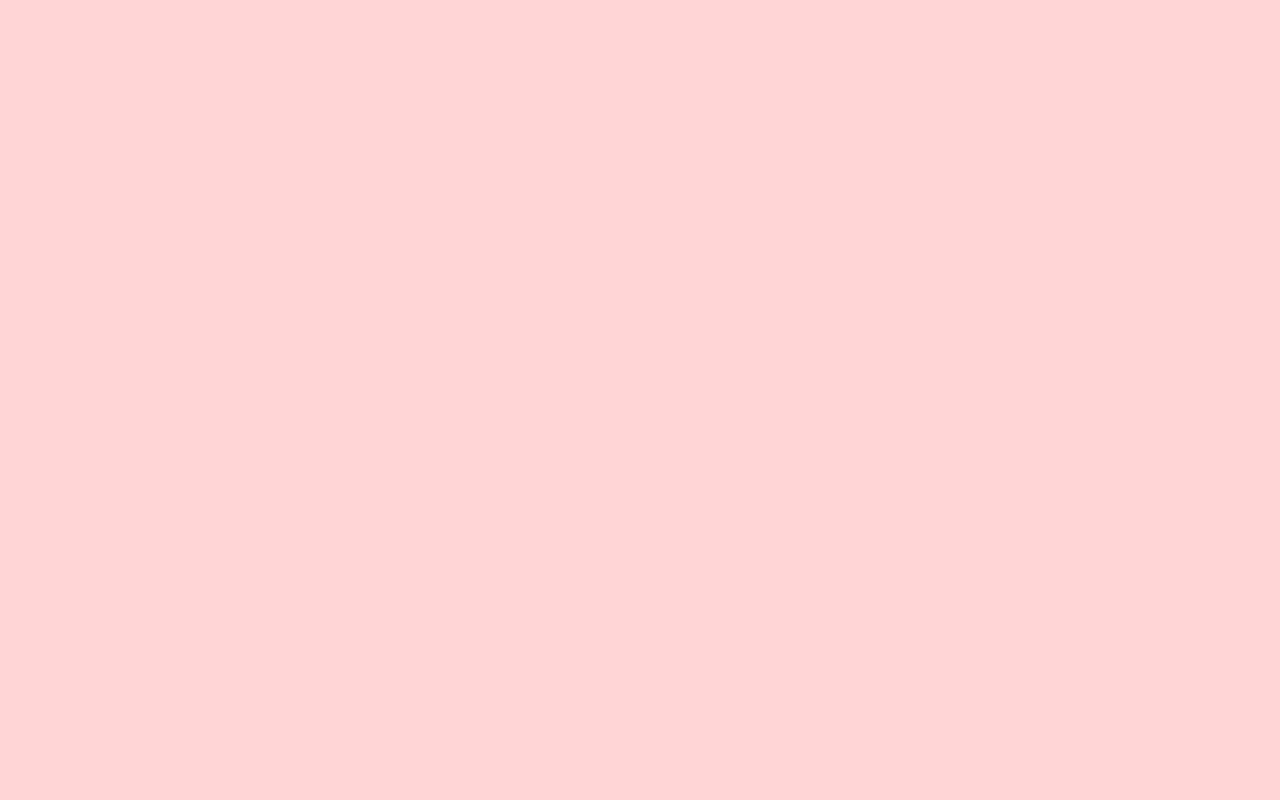
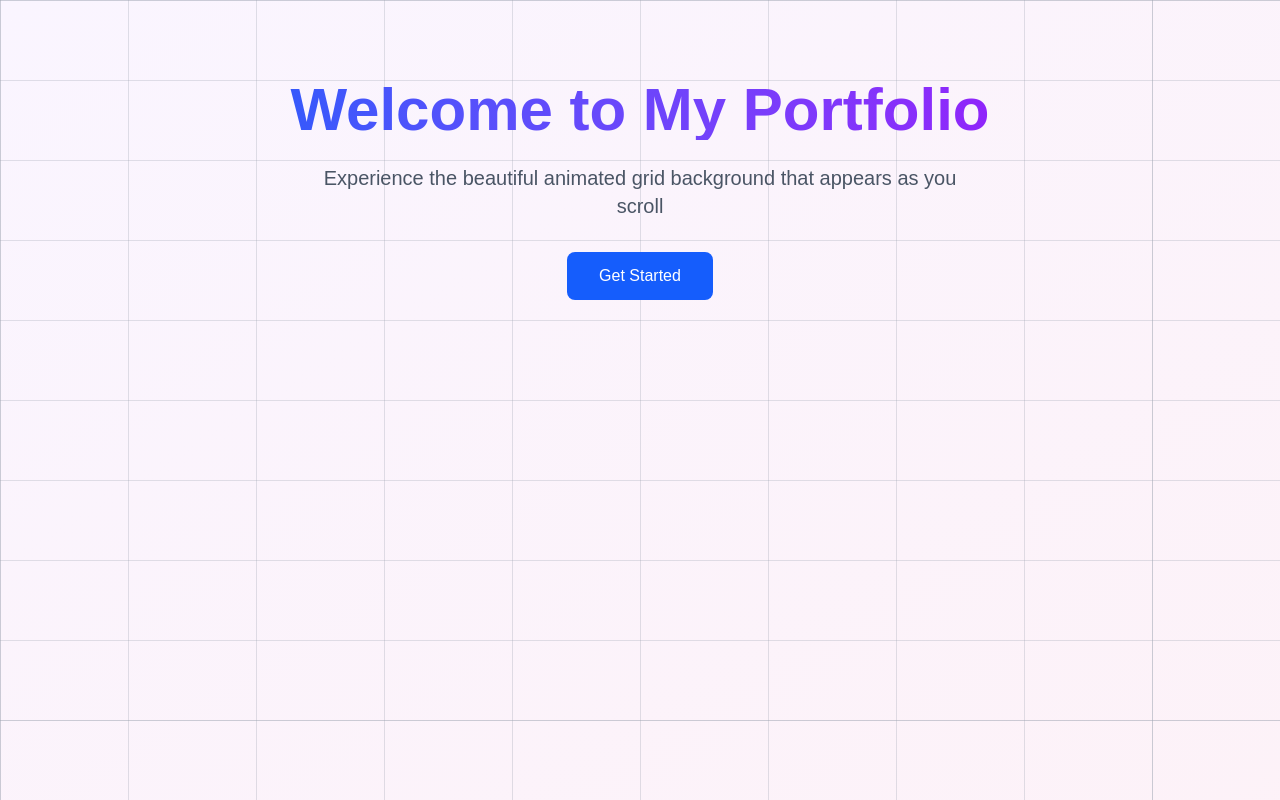
Before and after one commit to singh-yashveer/yashveer-dev, a Next.js app: page / in a window 1280 px wide. Built offline with nearby package versions, Linux system fonts and the light colour scheme.

Commit message:
created a grid pattern HOC

```diff
--- a/src/app/css/globals.css
+++ b/src/app/css/globals.css
@@ -29,3 +29,21 @@ body {
   color: var(--foreground);
   font-family: Arial, Helvetica, sans-serif;
 }
+
+/* Animated Grid Background Styles */
+.animated-grid-line {
+  will-change: transform;
+  backface-visibility: hidden;
+  transform: translateZ(0);
+}
+
+/* Smooth scrolling for better animation experience */
+html {
+  scroll-behavior: smooth;
+}
+
+/* Performance optimizations for grid animations */
+.grid-container {
+  transform: translateZ(0);
+  backface-visibility: hidden;
+}
--- a/src/app/page.tsx
+++ b/src/app/page.tsx
@@ -1,7 +1,31 @@
+import withAnimatedGridBackground from "@/shared/UI/GridPattern/withAnimatedGridBackground";
+
+// Example component that will be wrapped with grid background
+const HeroSection = () => (
+  <section className="py-20 px-6">
+    <div className="max-w-4xl mx-auto text-center">
+      <h1 className="text-4xl md:text-6xl font-bold mb-6 bg-gradient-to-r from-blue-600 to-purple-600 bg-clip-text text-transparent">
+        Welcome to My Portfolio
+      </h1>
+      <p className="text-xl text-gray-600 dark:text-gray-300 mb-8 max-w-2xl mx-auto">
+        Experience the beautiful animated grid background that appears as you scroll
+      </p>
+      <button className="bg-blue-600 hover:bg-blue-700 text-white px-8 py-3 rounded-lg font-medium transition-colors">Get Started</button>
+    </div>
+  </section>
+);
+
+export const GridWrappedHero = withAnimatedGridBackground(HeroSection, {
+  gridSize: 90,
+  animationDelay: 20,
+  lineOpacity: 1,
+  className: "h-screen bg-gradient-to-br from-purple-50 to-pink-50 dark:from-purple-950 dark:to-pink-950",
+});
+
 export default function Home() {
   return (
-    <div className="font-sans bg-red-40 min-h-screen">
-      <main className="max-w-4xl mx-auto p-6 space-y-8"></main>
+    <div className="font-sans bg-white dark:bg-gray-900 min-h-screen">
+      <GridWrappedHero />
     </div>
   );
 }
--- /dev/null
+++ b/src/shared/UI/GridPattern/AnimatedGridBackground.tsx
@@ -0,0 +1,185 @@
+"use client";
+
+import React, { useEffect, useRef, useState } from "react";
+
+interface AnimatedGridBackgroundProps {
+  children: React.ReactNode;
+  className?: string;
+  gridSize?: number;
+  animationDelay?: number;
+  lineColor?: string;
+  lineOpacity?: number;
+  variant?: "dots" | "lines" | "both";
+}
+
+const AnimatedGridBackground: React.FC<AnimatedGridBackgroundProps> = ({
+  children,
+  className = "",
+  gridSize = 50,
+  animationDelay = 50,
+  lineColor,
+  lineOpacity = 0.1,
+  variant = "lines",
+}) => {
+  const containerRef = useRef<HTMLDivElement>(null);
+  const [isVisible, setIsVisible] = useState(false);
+  const [hasAnimated, setHasAnimated] = useState(false);
+  const [isDarkMode, setIsDarkMode] = useState(false);
+
+  // Detect dark mode
+  useEffect(() => {
+    const checkDarkMode = () => {
+      const isDark = document.documentElement.classList.contains("dark") || window.matchMedia("(prefers-color-scheme: dark)").matches;
+      setIsDarkMode(isDark);
+    };
+
+    checkDarkMode();
+
+    // Listen for theme changes
+    const observer = new MutationObserver(checkDarkMode);
+    observer.observe(document.documentElement, {
+      attributes: true,
+      attributeFilter: ["class"],
+    });
+
+    const mediaQuery = window.matchMedia("(prefers-color-scheme: dark)");
+    mediaQuery.addEventListener("change", checkDarkMode);
+
+    return () => {
+      observer.disconnect();
+      mediaQuery.removeEventListener("change", checkDarkMode);
+    };
+  }, []);
+
+  useEffect(() => {
+    const container = containerRef.current;
+    if (!container) return;
+
+    const observer = new IntersectionObserver(
+      (entries) => {
+        entries.forEach((entry) => {
+          if (entry.isIntersecting && !hasAnimated) {
+            setIsVisible(true);
+            setHasAnimated(true);
+          }
+        });
+      },
+      {
+        threshold: 0.1,
+        rootMargin: "50px",
+      }
+    );
+
+    observer.observe(container);
+
+    return () => {
+      observer.unobserve(container);
+    };
+  }, [hasAnimated]);
+
+  // Dynamic color based on theme
+  const defaultLineColor = lineColor || (isDarkMode ? "rgba(255, 255, 255, 0.3)" : "rgba(0, 0, 0, 0.3)");
+
+  // Calculate number of lines based on viewport and grid size
+  const numLines = Math.ceil(100 / (gridSize / 10));
+  const gridLines = Array.from({ length: numLines }, (_, i) => i);
+
+  return (
+    <div ref={containerRef} className={`relative overflow-hidden ${className}`}>
+      {/* Static background grid for immediate visibility */}
+      {variant !== "dots" && (
+        <div
+          className="absolute inset-0 pointer-events-none opacity-20"
+          style={{
+            backgroundImage: `
+              linear-gradient(
+                90deg,
+                transparent calc(${gridSize}px - 1px),
+                ${defaultLineColor} ${gridSize}px,
+                transparent calc(${gridSize}px + 1px)
+              ),
+              linear-gradient(
+                0deg,
+                transparent calc(${gridSize}px - 1px),
+                ${defaultLineColor} ${gridSize}px,
+                transparent calc(${gridSize}px + 1px)
+              )
+            `,
+            backgroundSize: `${gridSize}px ${gridSize}px`,
+            backgroundRepeat: "repeat",
+            backgroundPosition: "0 0",
+            opacity: hasAnimated ? 0 : lineOpacity * 0.3,
+            transition: "opacity 0.5s ease-out",
+          }}
+        />
+      )}
+
+      {/* Animated overlay grid lines */}
+      <div className="absolute inset-0 pointer-events-none">
+        {variant !== "dots" && (
+          <>
+            {/* Vertical lines */}
+            {gridLines.map((index) => (
+              <div
+                key={`vertical-${index}`}
+                className="absolute top-0 bottom-0 w-px animated-grid-line"
+                style={{
+                  left: `${(index * gridSize) % 100}%`,
+                  backgroundColor: defaultLineColor,
+                  opacity: lineOpacity,
+                  transform: isVisible ? "scaleY(1)" : "scaleY(0)",
+                  transformOrigin: "top",
+                  transition: `transform 0.8s cubic-bezier(0.4, 0, 0.2, 1) ${index * animationDelay}ms`,
+                }}
+              />
+            ))}
+
+            {/* Horizontal lines */}
+            {gridLines.map((index) => (
+              <div
+                key={`horizontal-${index}`}
+                className="absolute left-0 right-0 h-px animated-grid-line"
+                style={{
+                  top: `${(index * gridSize) % 100}%`,
+                  backgroundColor: defaultLineColor,
+                  opacity: lineOpacity,
+                  transform: isVisible ? "scaleX(1)" : "scaleX(0)",
+                  transformOrigin: "left",
+                  transition: `transform 0.8s cubic-bezier(0.4, 0, 0.2, 1) ${(index + gridLines.length) * animationDelay}ms`,
+                }}
+              />
+            ))}
+          </>
+        )}
+
+        {/* Dots variant */}
+        {(variant === "dots" || variant === "both") && (
+          <div className="absolute inset-0">
+            {typeof window !== "undefined" &&
+              Array.from({ length: Math.ceil(window.innerWidth / gridSize) }).map((_, x) =>
+                Array.from({ length: Math.ceil(window.innerHeight / gridSize) }).map((_, y) => (
+                  <div
+                    key={`dot-${x}-${y}`}
+                    className="absolute w-1 h-1 rounded-full"
+                    style={{
+                      left: `${x * gridSize}px`,
+                      top: `${y * gridSize}px`,
+                      backgroundColor: defaultLineColor,
+                      opacity: isVisible ? lineOpacity : 0,
+                      transform: isVisible ? "scale(1)" : "scale(0)",
+                      transition: `all 0.6s cubic-bezier(0.4, 0, 0.2, 1) ${(x + y) * (animationDelay / 2)}ms`,
+                    }}
+                  />
+                ))
+              )}
+          </div>
+        )}
+      </div>
+
+      {/* Content */}
+      <div className="relative z-10 grid-container">{children}</div>
+    </div>
+  );
+};
+
+export default AnimatedGridBackground;
--- /dev/null
+++ b/src/shared/UI/GridPattern/withAnimatedGridBackground.tsx
@@ -0,0 +1,44 @@
+import React from "react";
+import AnimatedGridBackground from "./AnimatedGridBackground";
+
+interface GridBackgroundOptions {
+  className?: string;
+  gridSize?: number;
+  animationDelay?: number;
+  lineColor?: string;
+  lineOpacity?: number;
+}
+
+/**
+ * Higher-Order Component that wraps any component with an animated grid background
+ * @param WrappedComponent - The component to wrap
+ * @param options - Configuration options for the grid background
+ * @returns Enhanced component with animated grid background
+ */
+function withAnimatedGridBackground<P extends object>(WrappedComponent: React.ComponentType<P>, options: GridBackgroundOptions = {}) {
+  const { className = "", gridSize = 50, animationDelay = 50, lineColor, lineOpacity = 0.1 } = options;
+
+  const WrappedComponentWithGrid = (props: P) => {
+    // Determine line color based on theme
+    const defaultLineColor = lineColor || "rgba(156, 163, 175, 0.3)"; // gray-400 with opacity
+
+    return (
+      <AnimatedGridBackground
+        className={className}
+        gridSize={gridSize}
+        animationDelay={animationDelay}
+        lineColor={defaultLineColor}
+        lineOpacity={lineOpacity}
+      >
+        <WrappedComponent {...props} />
+      </AnimatedGridBackground>
+    );
+  };
+
+  // Set display name for debugging
+  WrappedComponentWithGrid.displayName = `withAnimatedGridBackground(${WrappedComponent.displayName || WrappedComponent.name || "Component"})`;
+
+  return WrappedComponentWithGrid;
+}
+
+export default withAnimatedGridBackground;
```
